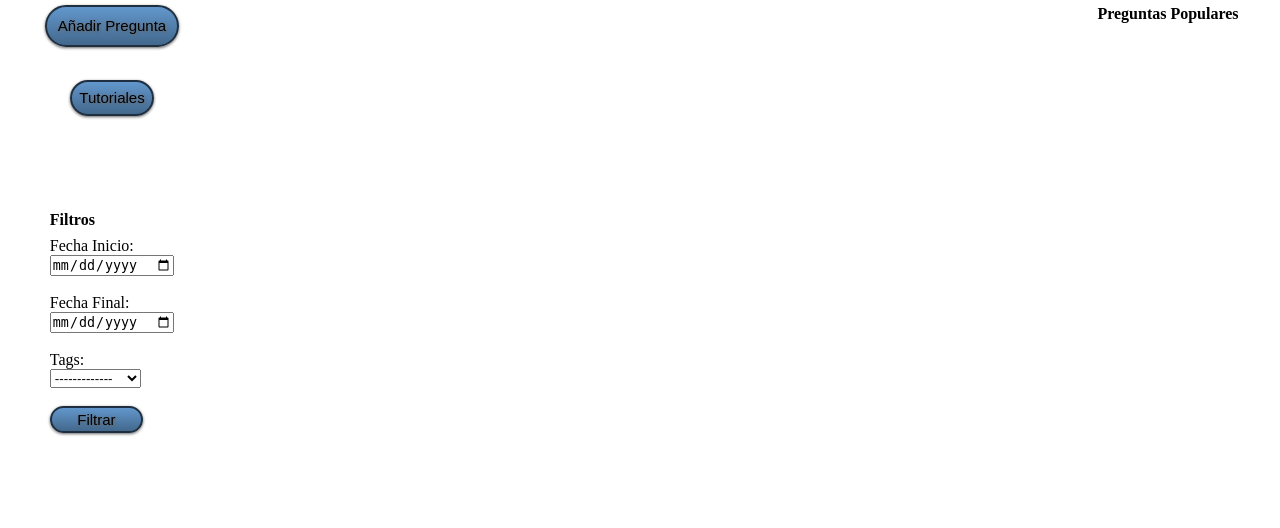
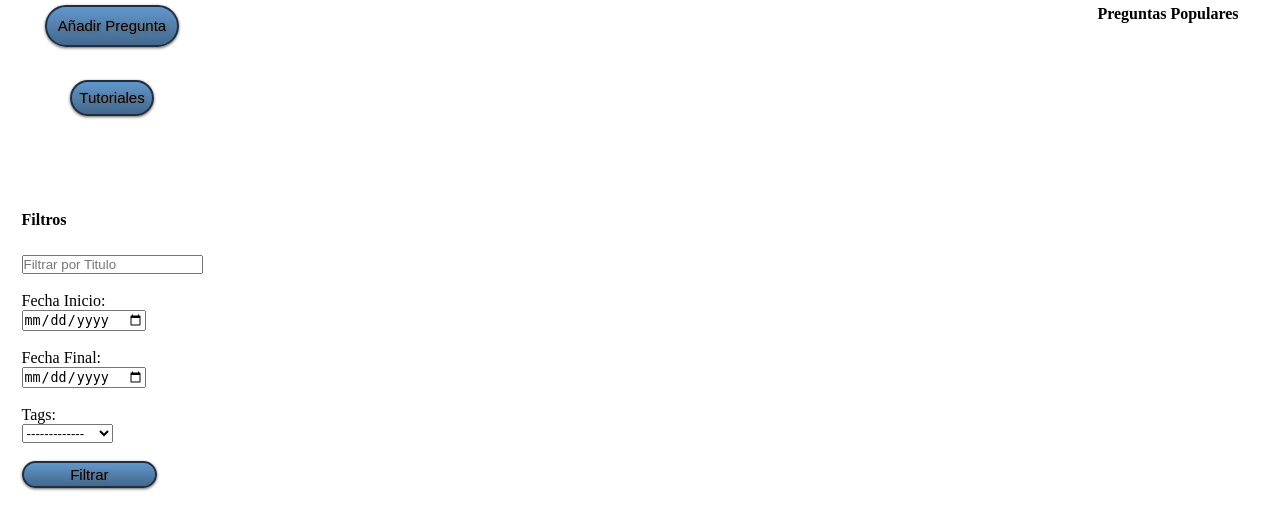
Before and after one commit to reto1-ikadev/reto2, a PHP site: page /controladores/pprincipal.php in a window 1280 px wide. Shown: the part 144-672 px from the top of the page. Run offline with PHP 8.4, Linux system fonts and the light colour scheme; data that the repository does not hold is empty.

Commit message:
Busqueda en Filtros

```diff
--- a/paginas/Db/pregunta_db.php
+++ b/paginas/Db/pregunta_db.php
@@ -119,12 +119,13 @@ function selectPreguntas($page){
 }
 
 
-function selectPreguntasFiltradas($page, $fechaInicio ="", $fechaFin ="", $tags =""){
+function selectPreguntasFiltradas($titulo, $page, $fechaInicio ="", $fechaFin ="", $tags =""){
     $dbh = connect();
     $offset = 8 * ($page - 1);
     $fechaInicio = $fechaInicio == "" ? "1999-01-01" : $fechaInicio;
     $fechaFin = $fechaFin == "" ? "2050-01-01" : $fechaFin;
-    $stmt = $dbh->prepare("SELECT * FROM pregunta WHERE tags LIKE CONCAT('%', :tags, '%') AND fecha  BETWEEN :fechaInicio AND :fechaFin  ORDER BY id DESC LIMIT 8 OFFSET :offset");
+    $stmt = $dbh->prepare("SELECT * FROM pregunta WHERE titulo LIKE CONCAT('%', :titulo, '%') AND tags  LIKE CONCAT('%', :tags, '%') AND fecha  BETWEEN :fechaInicio AND :fechaFin  ORDER BY id DESC LIMIT 8 OFFSET :offset");
+    $stmt ->bindValue(':titulo', $titulo, PDO::PARAM_STR);
     $stmt ->bindValue(':tags', $tags, PDO::PARAM_STR);
     $stmt ->bindValue(':fechaInicio', $fechaInicio, PDO::PARAM_STR);
     $stmt ->bindValue(':fechaFin', $fechaFin, PDO::PARAM_STR);
--- a/paginas/controladores/cargarpreguntasFiltradas.php
+++ b/paginas/controladores/cargarpreguntasFiltradas.php
@@ -10,12 +10,14 @@ if (isset($_GET['page']) && is_numeric($_GET['page']) && $_GET['page'] > 0 && $_
 } else {
     $page = 1;
 }
+
+$titulo = $_POST['busqueda'] ?? '';
 $fechaInicio = $_POST['fechaInicio'] ?? '1999-01-01';
 $fechaFin = $_POST['fechaFinal'] ?? '2050-01-01';
 $tags = $_POST['tags'] ?? '';
 
 
-$preguntas = selectPreguntasFiltradas($page,$fechaInicio, $fechaFin, $tags);
+$preguntas = selectPreguntasFiltradas( $titulo, $page,$fechaInicio, $fechaFin, $tags);
 $datos = ["preguntas" => $preguntas, "numPreguntas" => $numPreguntas];
 
 //enviar $preguntas al archivo js pprincipal
--- a/paginas/views/pprincipal.view.php
+++ b/paginas/views/pprincipal.view.php
@@ -22,6 +22,9 @@ require_once 'parcial/header.php';
                 <div class="filtro">
                     <form id="filtros" class="filtro">
                         <h4>Filtros</h4>
+                        <br>
+                        <input type="text" name="busqueda" id="busqueda" placeholder="Filtrar por Titulo">
+                        <br>
                         <label for="fechInicio">Fecha Inicio:</label>
                         <input type="date" id="fechaInicio" name="fechaInicio">
                         <br>
```
